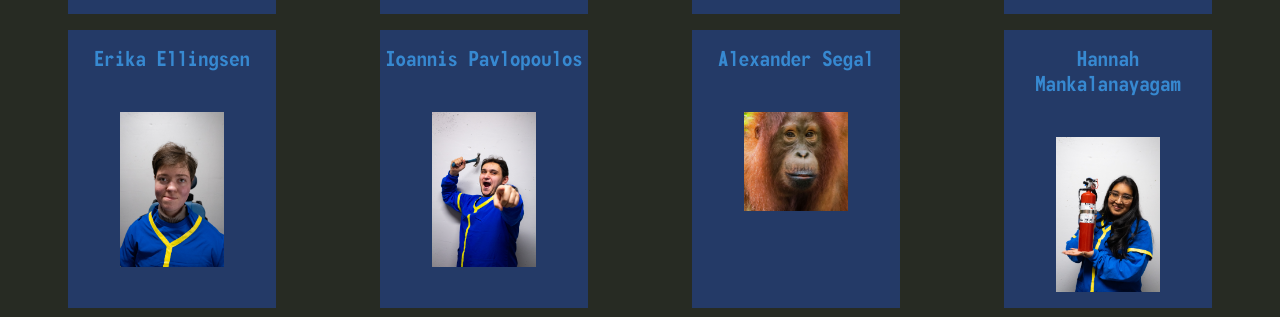
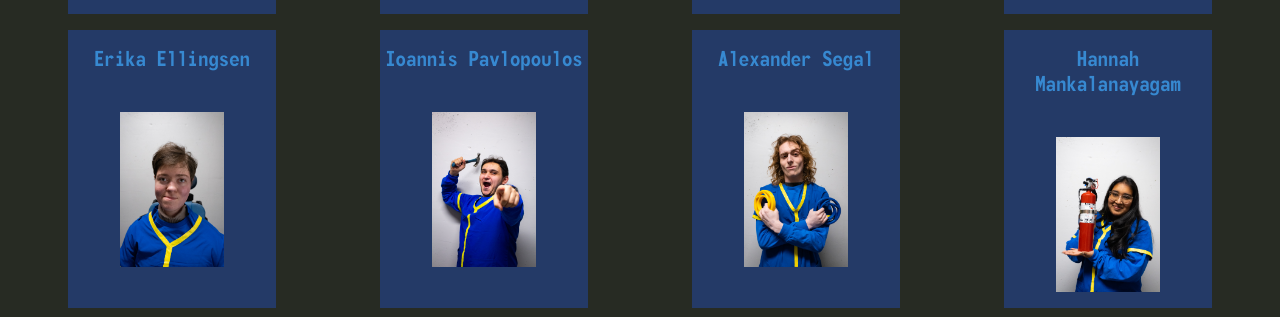
Before and after one commit to Dawson-Robotics/TakTik-2025-Website, a React (Vite) app in the folder site/: page /team in a window 1280 px wide. Shown: the part 1231-1548 px from the top of the page. Built offline with nearby package versions, Linux system fonts and the light colour scheme.

Commit message:
add image for Alex

```diff
--- a/site/src/components/team/members/english.js
+++ b/site/src/components/team/members/english.js
@@ -217,7 +217,7 @@ const ENMembersInfo = [
             "Music Taste": 100
         },
         "quote": "Are you a smart fella or a fart smella?",
-        "imgUrl":"/images/team/placeholder.jpg"
+        "imgUrl": "/images/team/member/Alexander Segal.jpg"
     },
     {
         "name": "Hannah Mankalanayagam",
--- a/site/src/components/team/members/french.js
+++ b/site/src/components/team/members/french.js
@@ -217,7 +217,7 @@ const FRMembersInfo = [
             "Goût musical": 100
         },
         "quote": "Es-tu un gars intelligent ou un gars qui sent mauvais ?",
-        "imgUrl": "/images/team/placeholder.jpg"
+        "imgUrl": "/images/team/member/Alexander Segal.jpg"
     },
     {
         "name": "Hannah Mankalanayagam",
```
Also changed, not shown: site/public/images/team/member/Alexander Segal.jpg (added).
